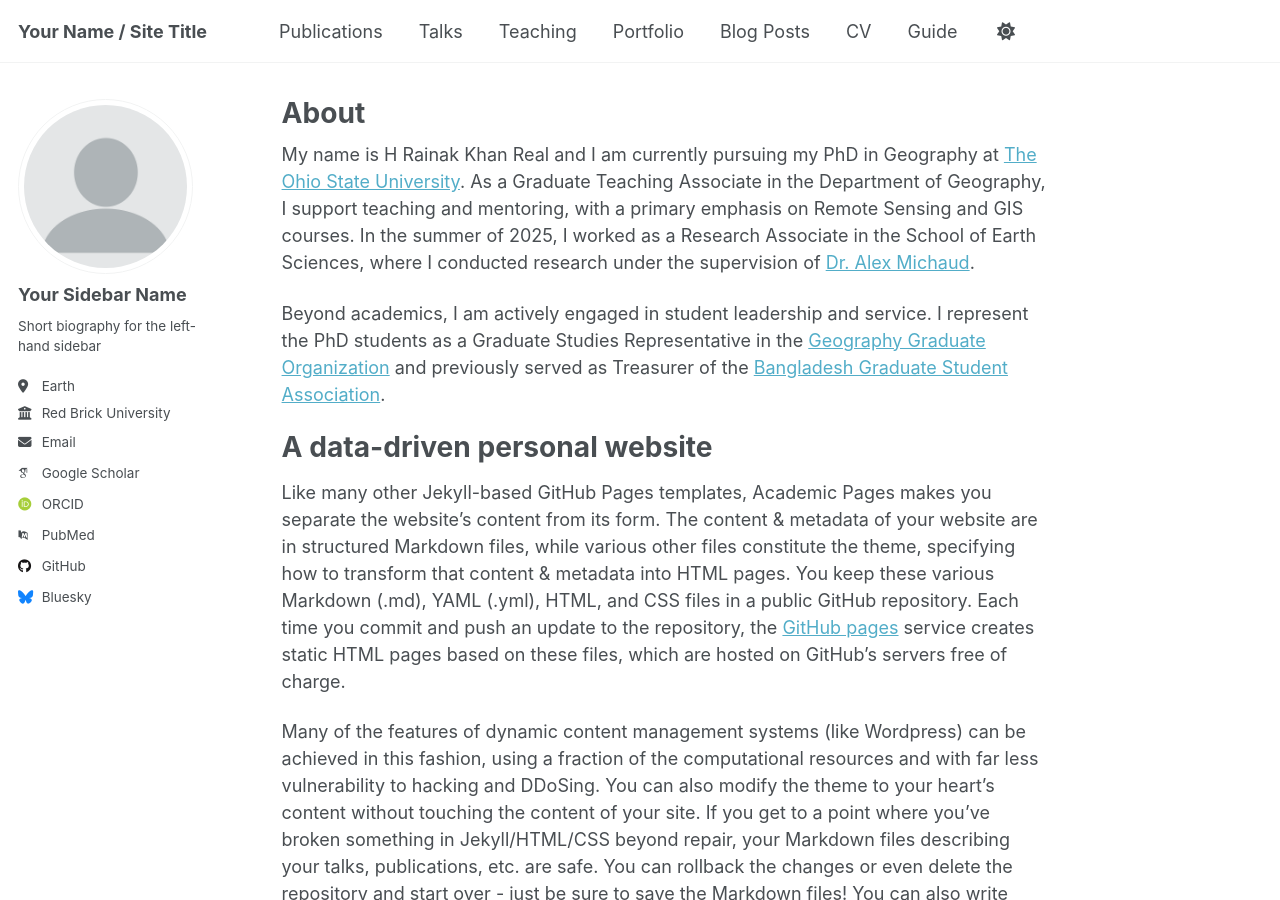
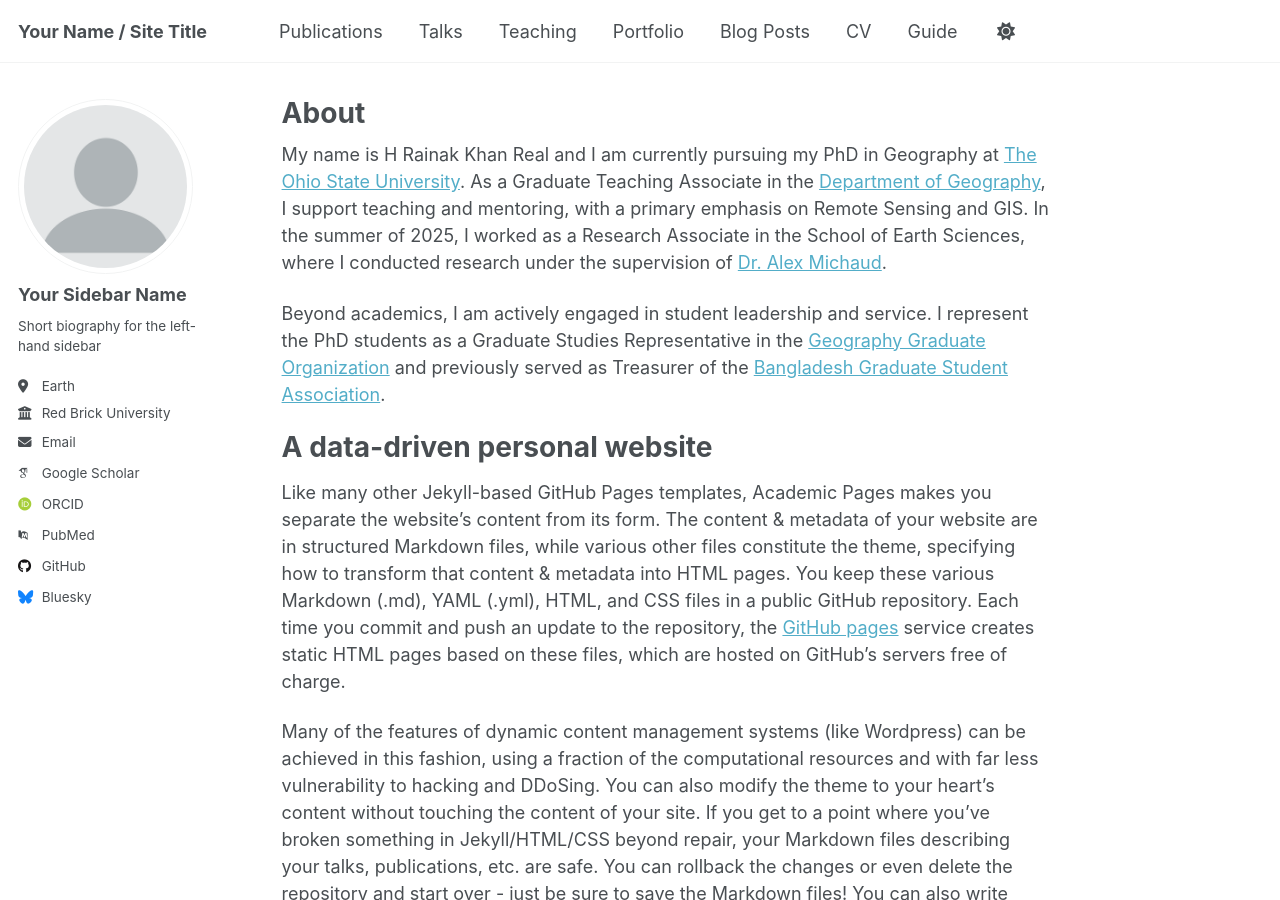
Before and after one commit to hrkreal/hrkreal.github.io, a Jekyll site: the page built from _pages/about.md, in a window 1280 px wide and 900 px high. Built offline with Jekyll 4.4.1, drawn with Linux system fonts in a browser that asks for light colours; some web fonts are replaced; a script that is not in the unit is left out.

Commit message:
Update about.md

```diff
--- a/_pages/about.md
+++ b/_pages/about.md
@@ -7,7 +7,7 @@ redirect_from:
   - /about.html
 ---
 
-My name is H Rainak Khan Real and I am currently pursuing my PhD in Geography at [The Ohio State University](https://geography.osu.edu/). As a Graduate Teaching Associate in the Department of Geography, I support teaching and mentoring, with a primary emphasis on Remote Sensing and GIS courses. In the summer of 2025, I worked as a Research Associate in the School of Earth Sciences, where I conducted research under the supervision of [Dr. Alex Michaud](https://earthsciences.osu.edu/people/michaud.58).
+My name is H Rainak Khan Real and I am currently pursuing my PhD in Geography at [The Ohio State University](https://www.osu.edu/). As a Graduate Teaching Associate in the [Department of Geography](https://geography.osu.edu/), I support teaching and mentoring, with a primary emphasis on Remote Sensing and GIS. In the summer of 2025, I worked as a Research Associate in the School of Earth Sciences, where I conducted research under the supervision of [Dr. Alex Michaud](https://earthsciences.osu.edu/people/michaud.58).
 
 Beyond academics, I am actively engaged in student leadership and service. I represent the PhD students as a Graduate Studies Representative in the [Geography Graduate Organization](https://activities.osu.edu/involvement/student_organizations/find_a_student_org?i=f511459d-2d01-4c88-bdbe-a7e159ac9df6&l=G&c=Columbus&page=0) and previously served as Treasurer of the [Bangladesh Graduate Student Association](https://activities.osu.edu/involvement/student_organizations/find_a_student_org?i=ba3460b3-cdbb-4009-88af-4686773583cf&l=B&c=Columbus&page=0).
 
```
